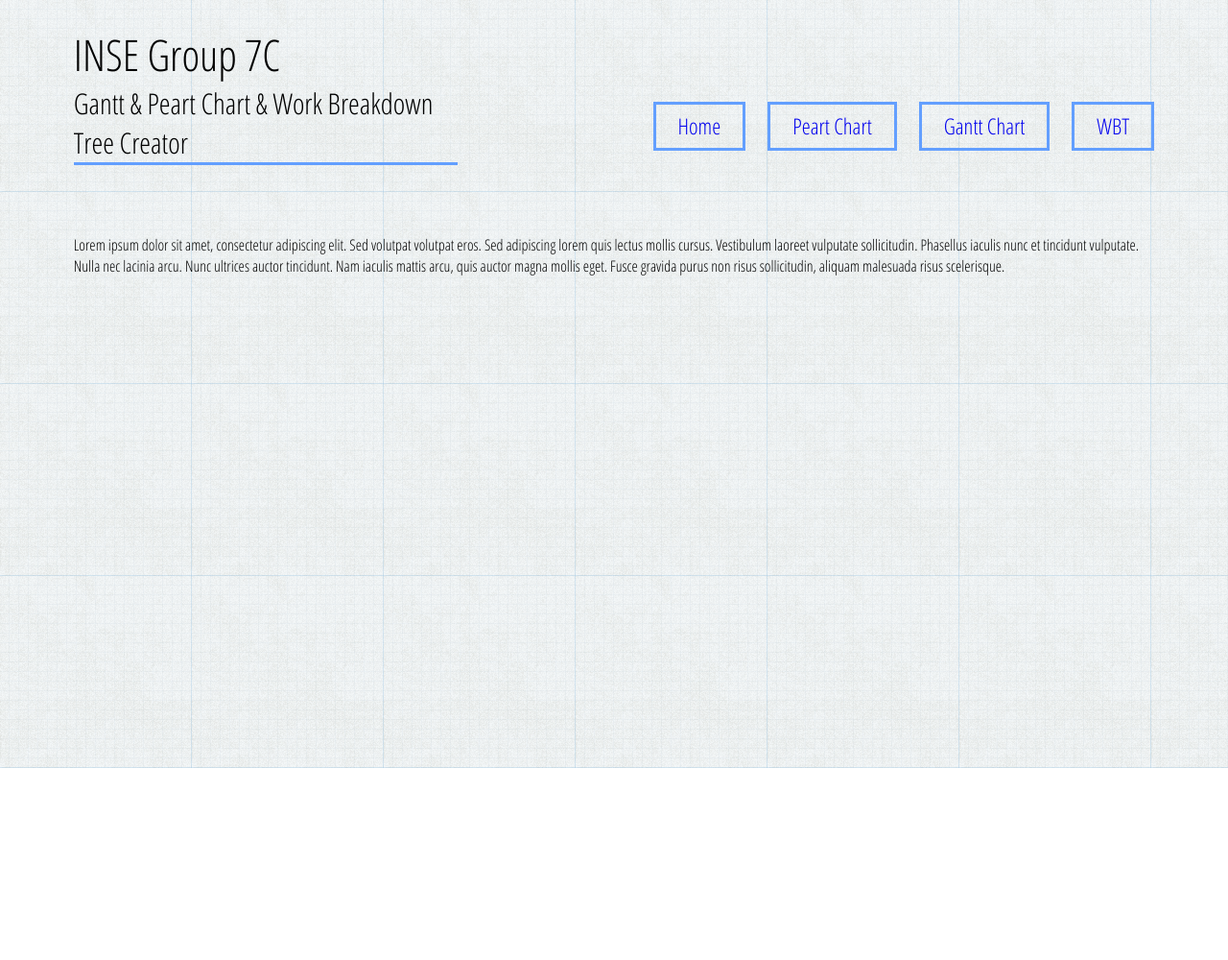
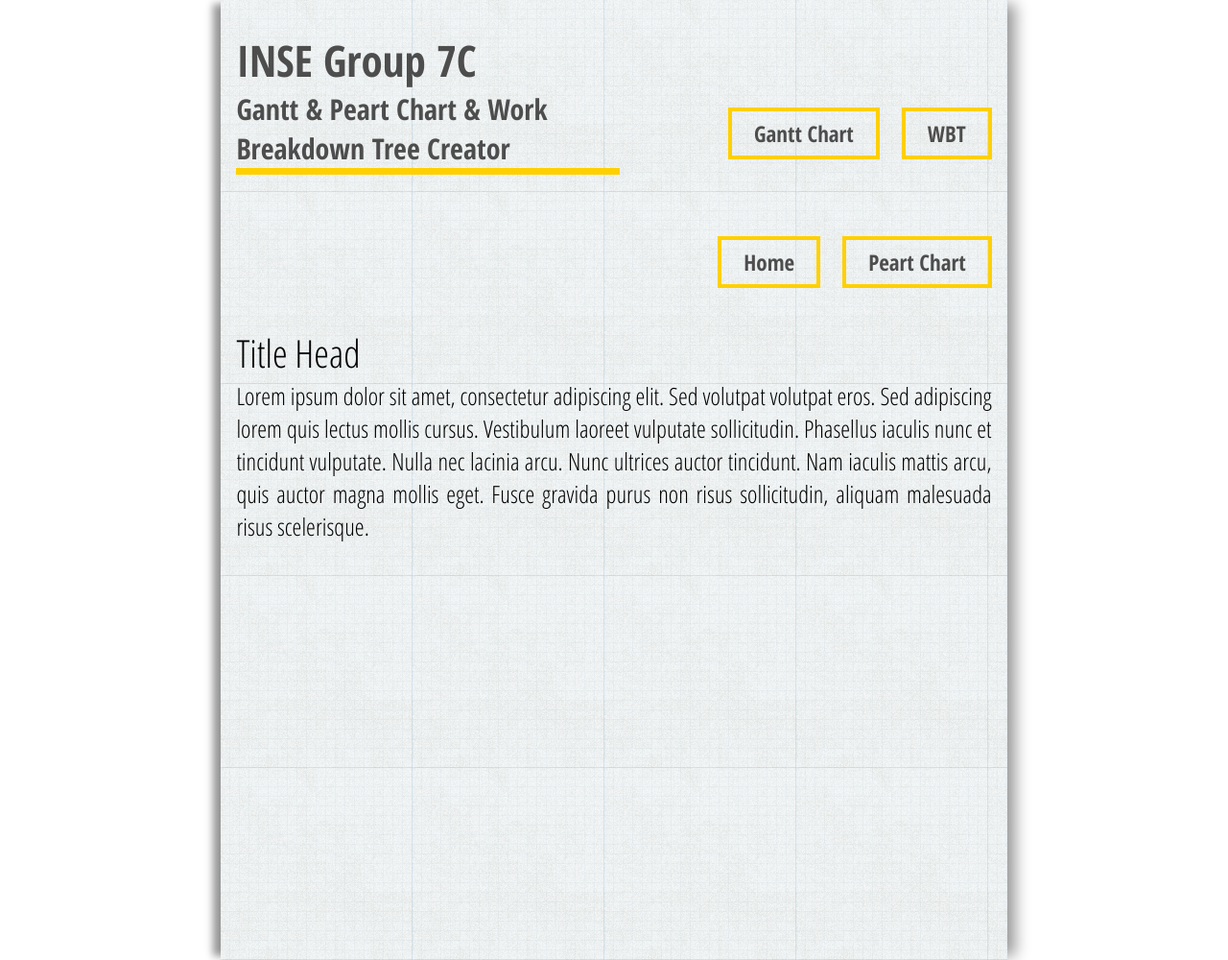
Before and after one commit to UP659246/GROUP-7C---INSE-CW, a plain HTML site: page index.html in a window 1280 px wide. Shown: the top 1000 px of the page at 96% size. Before the commit the page ends 800 px from the top, so only its background shows below. Drawn offline with Linux system fonts and the light colour scheme.

Commit message:
Styling update

```diff
--- a/css/style.css
+++ b/css/style.css
@@ -8,19 +8,17 @@
 }
 
 body {
-	background-image: url('/GROUP-7C---INSE-CW/img/bg.png');
 	margin-bottom: 2em;
 	font-family: Open Sans Condensed;
-	margin-right: 6%;
-	margin-left: 6%;
-	margin-top: 2%;
+	margin-right: 18%;
+	margin-left: 18%;
 }
 
 #head_left {
 	float: left;
 	width: 400px;
 	font-size: 45px;
-	border-bottom: 3px solid #639FFF;
+	border-bottom: 7px solid #FFD000;
 }
 
 .title_small {
@@ -37,7 +35,7 @@ body {
 /* button styling */
 
 #button {
-	border: 3px solid #639FFF;
+	border: 4px solid #FFD000;
 	padding: 0.3em;
 	padding-left: 1em;
 	padding-right: 1em;
@@ -49,18 +47,42 @@ body {
 
 #button:hover {
 	cursor: pointer;
-	border-color: #ABCBFF;
+	border-color: #FCE168;
+	color: #A3A3A3;
 }
 
 #button a:visited {
-	color: black;
+	text-decoration: none;
 }
 
 /* /button styling */
 
+article {
+	text-align: justify;
+	font-size: 40px;
+}
+
+section {
+	font-size: 25px;
+}
+
+.main_bg {
+	height: 1000px;
+	background-image: url('/GROUP-7C---INSE-CW/img/bg.png');
+	padding-right: 1em;
+	padding-left: 1em;
+	box-shadow: 12px 0 15px -4px rgba(150, 150, 150, 1), -12px 0 8px -4px rgba(150, 150, 150, 1);
+}
+
+.head, .head a {
+	padding-top: 2em;
+	font-weight: 700;
+	color: #4D4D4D;
+}
+
 #main_body {
 	clear: both;
-	margin-top: 4.5em;
+	margin-top: 2.5em;
 }
 
 
--- a/index.html
+++ b/index.html
@@ -8,8 +8,9 @@
 	<link href='http://fonts.googleapis.com/css?family=Open+Sans+Condensed:300,300italic,700' rel='stylesheet' type='text/css'>
 </head>
 	<body>
-		<div style='overflow: hidden;'>
-			<div id='head_left'><p>INSE Group 7C</p><p class='title_small'>Gantt &amp; Peart Chart &amp; Work Breakdown Tree Creator</div>
+		<div class='main_bg'>
+			<div class='head' style='overflow: hidden;'>
+				<div id='head_left'><p>INSE Group 7C</p><p class='title_small'>Gantt &amp; Peart Chart 	&amp; Work Breakdown Tree Creator</div>
 				<div id='head_right'><div id='button'><a href='#'>WBT</a></div></div>
 				<div id='head_right'><div id='button'><a href='#'>Gantt Chart</a></div></div>
 				<div id='head_right'><div id='button'><a href='#'>Peart Chart</a></div></div>
@@ -17,10 +18,12 @@
 			</div>
 			<div id='main_body'>
 					<article>
+					Title Head
 					<section>
-					Lorem ipsum dolor sit amet, consectetur adipiscing elit. Sed volutpat volutpat eros. Sed adipiscing lorem quis lectus mollis cursus. Vestibulum laoreet vulputate sollicitudin. Phasellus iaculis nunc et tincidunt vulputate. Nulla nec lacinia arcu. Nunc ultrices auctor tincidunt. Nam iaculis mattis arcu, quis auctor magna mollis eget. Fusce gravida purus non risus sollicitudin, aliquam malesuada risus scelerisque.
+						Lorem ipsum dolor sit amet, consectetur adipiscing elit. Sed volutpat volutpat 	eros. Sed adipiscing lorem quis lectus mollis cursus. Vestibulum laoreet vulputate sollicitudin. Phasellus iaculis nunc et tincidunt vulputate. Nulla nec lacinia arcu. Nunc ultrices auctor tincidunt. Nam iaculis mattis arcu, quis auctor magna mollis eget. Fusce gravida purus non risus sollicitudin, aliquam malesuada risus scelerisque.
 					</section>
 				</article>
+			</div>
 		</div>
 	</body>
 
```
Lines whose indentation alone changed are shown as unchanged.
